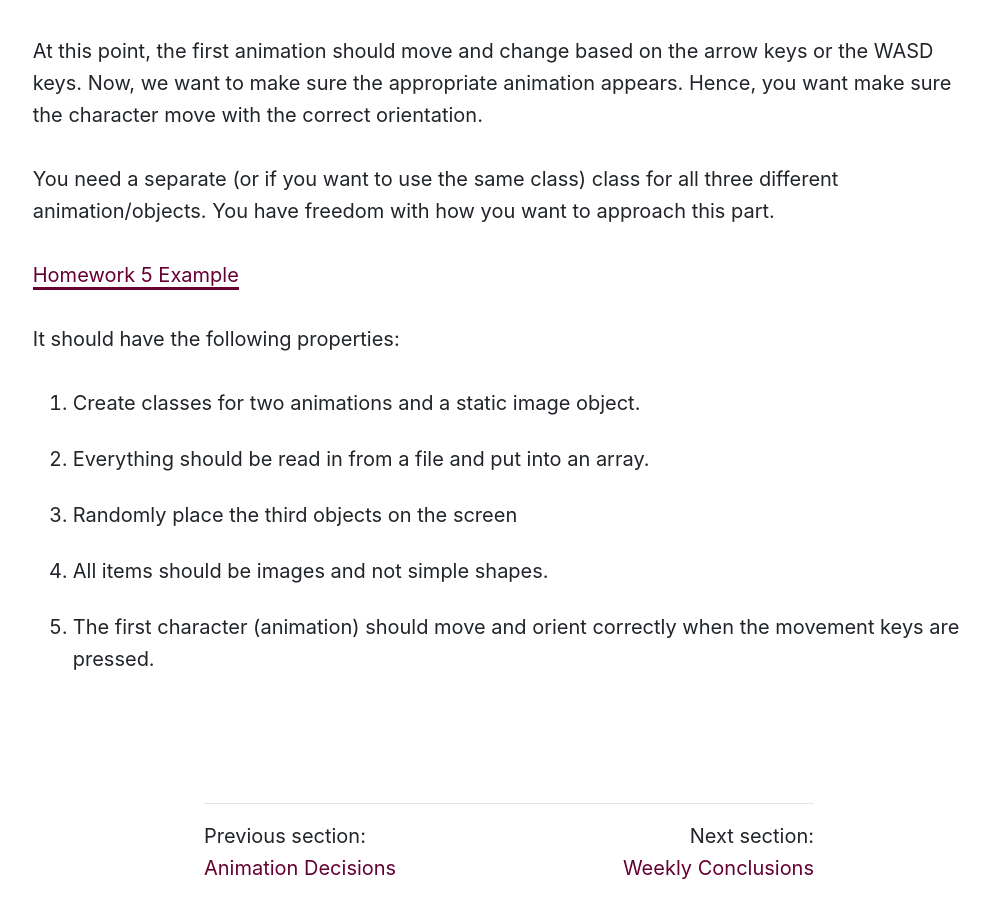
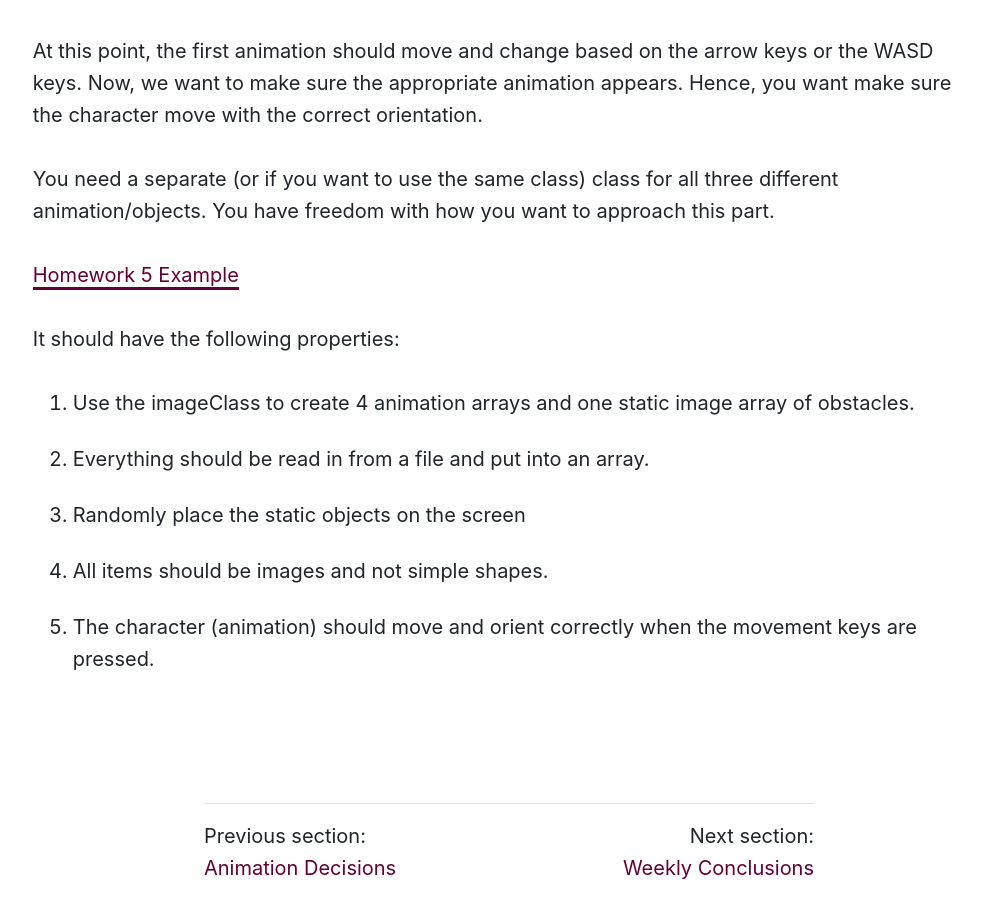
Before and after one commit to Montana-Media-Arts/220-creative-coding2-Spring2021, a Jekyll site: the page built from modules/week-5/_posts/2010-01-01-homework.md, in a window 1280 px wide and 900 px high, scrolled down 674 px. Shown: the whole window, without its empty margins (131-1121 px from the left). Built offline with Jekyll 4.4.1, drawn with Linux system fonts in a browser that asks for light colours; nearby versions of some CDN libraries; comment, search, counter and statistics services are not loaded.

Commit message:
Update 2010-01-01-homework.md

```diff
--- a/modules/week-5/_posts/2010-01-01-homework.md
+++ b/modules/week-5/_posts/2010-01-01-homework.md
@@ -15,8 +15,8 @@ You need a separate (or if you want to use the same class) class for all three d
 <a href="https://github.com/Montana-Media-Arts/220_CreativeCoding2-Spring2021-Samples/tree/main/Homework%205" target="_new">Homework 5 Example</a>
 
 It should have the following properties:
-1. Create classes for two animations and a static image object.
+1. Use the imageClass to create 4 animation arrays and one static image array of obstacles.
 2. Everything should be read in from a file and put into an array.
-3. Randomly place the third objects on the screen
+3. Randomly place the static objects on the screen
 4. All items should be images and not simple shapes.
-5. The first character (animation) should move and orient correctly when the movement keys are pressed.
+5. The character (animation) should move and orient correctly when the movement keys are pressed.
```
